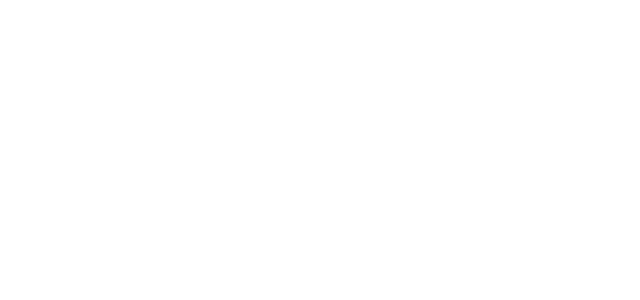
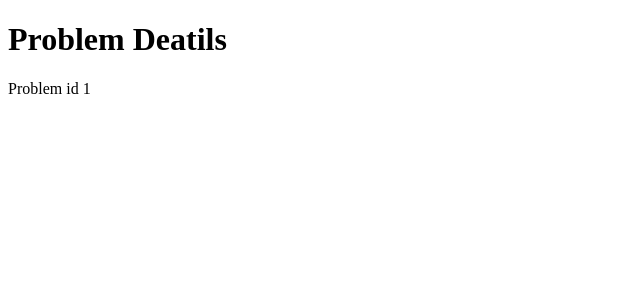
Before and after one commit to manjeet7370/ContestHub, a React (Vite) app in the folder client/: page /problem/1 in a window 1280 px wide. Before the commit this address had no page. Shown: the top 300 px of the page, without its empty margins (0-640 px from the left). Built offline with nearby package versions, Linux system fonts and the light colour scheme.

Commit message:
Add contest details and problem navigation

```diff
--- a/client/src/App.jsx
+++ b/client/src/App.jsx
@@ -1,6 +1,7 @@
 import {Routes , Route} from "react-router-dom"
 import Contests from "./pages/Contests";
 import ContestsDeatils from "./pages/ContestDetails";
+import ProblemDeatils from "./pages/ProblemDetails";
 
 
 function App() {
@@ -8,6 +9,7 @@ function App() {
       <Routes>
         <Route path="/" element={<Contests/>} />
         <Route path="/contest/:id" element={<ContestsDeatils/>} />
+        <Route path="/problem/:id" element={<ProblemDeatils/>} />
       </Routes>
   );
 }
--- a/client/src/pages/ContestDetails.jsx
+++ b/client/src/pages/ContestDetails.jsx
@@ -1,6 +1,7 @@
 import { useEffect, useState } from "react";
 import { useParams } from "react-router-dom";
 import api from "../services/api"
+import { Link } from "react-router-dom";
 
 function ContestsDeatils() {
     const {id} = useParams();
@@ -11,8 +12,8 @@ function ContestsDeatils() {
         const fetchContest = async () => {
             try {
                 const res = await api.get(`/contest/${id}`);
-                console.log(res.data)
-                setContest(res.data)
+                console.log(res.data.contest)
+
                 setContest(res.data.contest)
             }catch(err){
                 console.log(err)
@@ -30,6 +31,18 @@ function ContestsDeatils() {
            <h1>{contest.title}</h1>
 
            <p>{contest.description}</p>
+
+           <h2>Problem</h2>
+           {contest.problem?.map((problem) => (
+            <div key={problem.id}>
+                <Link to={`/problem/${problem.id}`}>
+                 <h3>{problem.title}</h3>
+                </Link>
+                <p>{problem.description}</p>
+                <p>{problem.statement}</p>
+                <p>{problem.difficulty}</p>
+            </div>
+           ))}
         </div>
     )
 }
--- /dev/null
+++ b/client/src/pages/ProblemDetails.jsx
@@ -0,0 +1,15 @@
+import { useParams } from "react-router-dom";
+
+function ProblemDeatils (){
+
+    const {id} = useParams();
+
+    return (
+        <div>
+            <h1>Problem Deatils</h1>
+            <p>Problem id {id} </p>
+        </div>
+    )
+}
+
+export default ProblemDeatils
```
Also changed, not shown: 1 other file (tests, documents, lock files or other folders).
